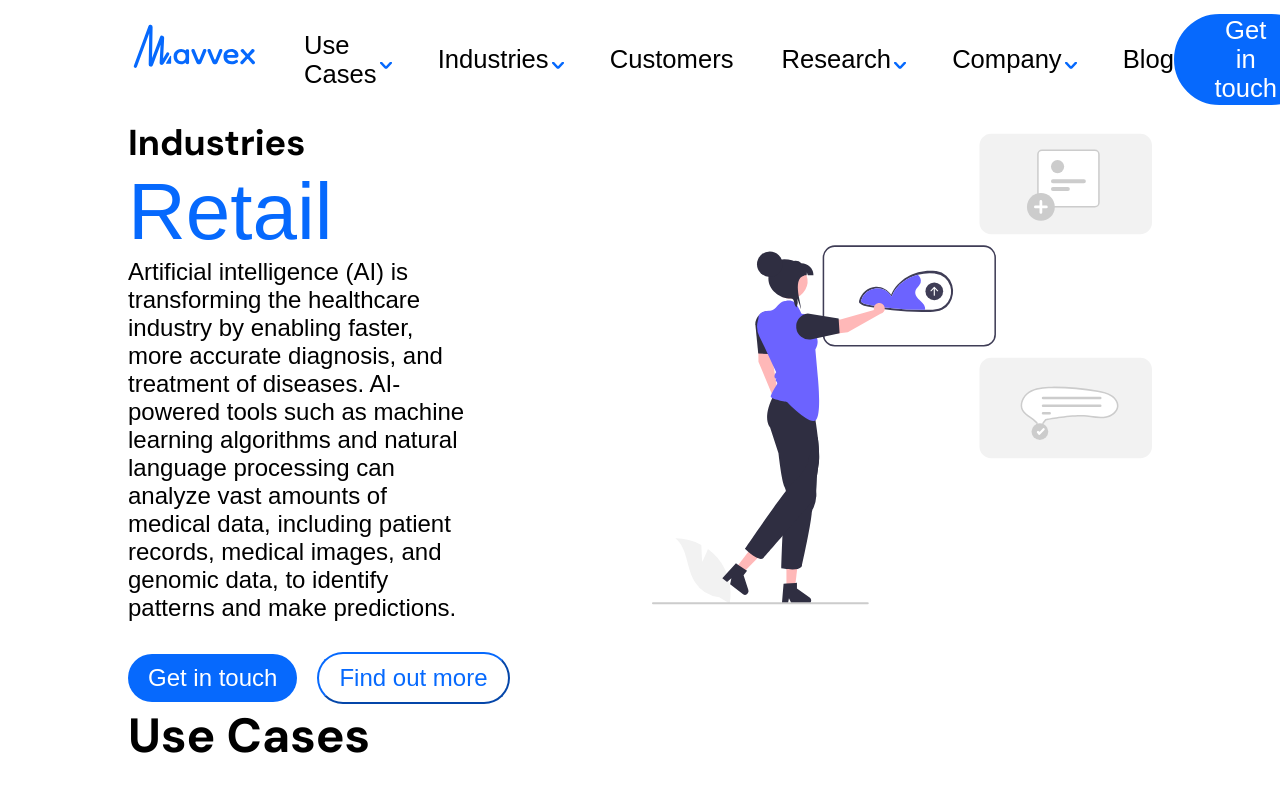
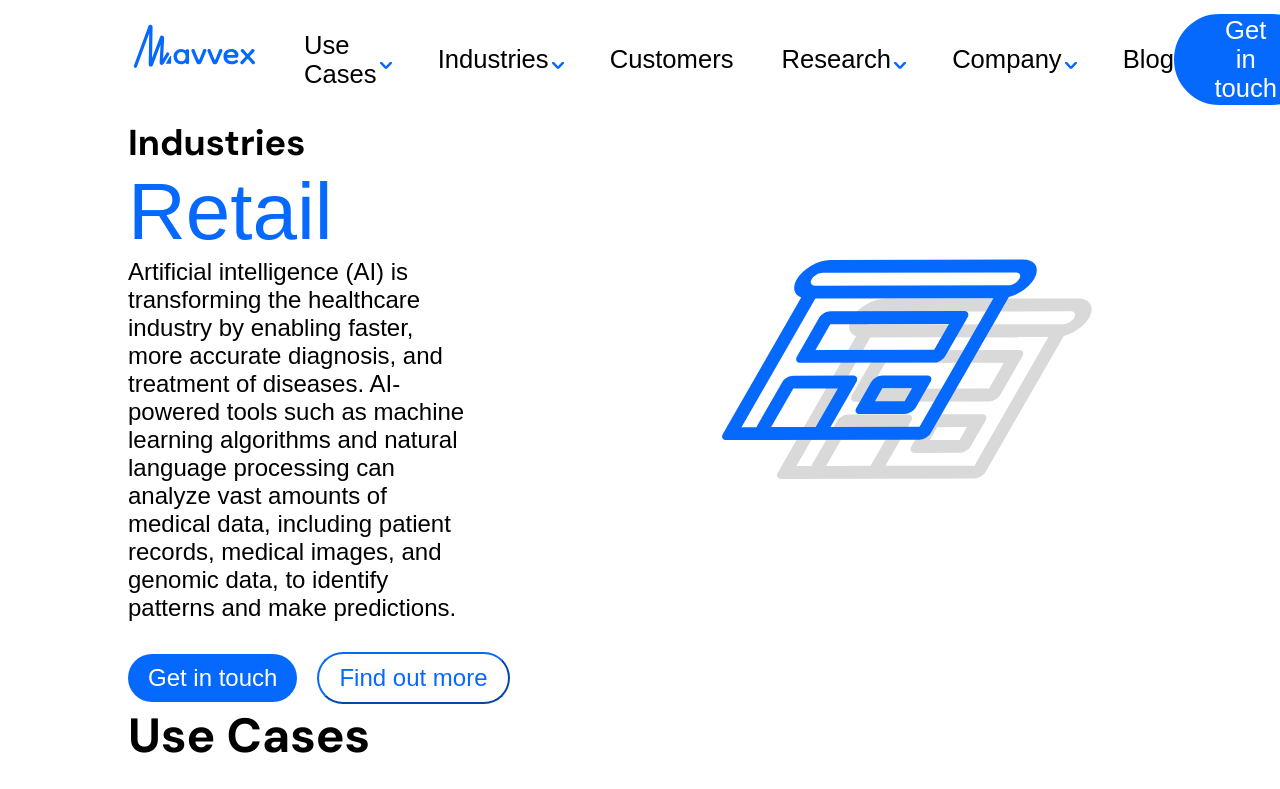
Before and after one commit to Harsh3305/Mavvex, a Next.js app: page /industries/Retail in a window 1280 px wide. Shown: the top 789 px of the page. Built offline with nearby package versions, Linux system fonts and the light colour scheme; a web font is replaced by a local one.

Commit message:
Added retail feature image in retail page

```diff
--- a/src/pages/industries/Retail.js
+++ b/src/pages/industries/Retail.js
@@ -25,7 +25,7 @@ export default function Retail() {
                     " more accurate diagnosis, and treatment of diseases. AI-powered tools such as machine learning" +
                     " algorithms and natural language processing can analyze vast amounts of medical data, including" +
                     " patient records, medical images, and genomic data, to identify patterns and make predictions."}
-                imageUrl={"/image_assets/features.svg"}
+                imageUrl={"/image_assets/industries_image/Retail.svg"}
             />
             <UseCases
                 data={data}
```
